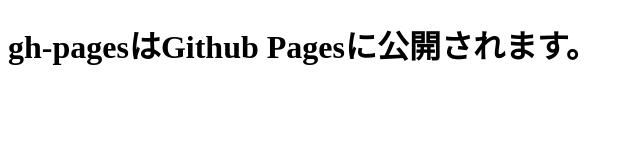
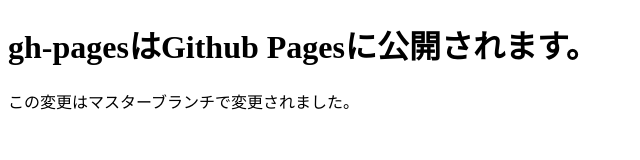
Before and after one commit to iku0317/git-study, a plain HTML site: page index.html in a window 1280 px wide. Shown: the whole page, without its empty margins (0-640 px from the left). Drawn offline with Linux system fonts and the light colour scheme.

Commit message:
masterブランチで追加

```diff
--- a/index.html
+++ b/index.html
@@ -6,5 +6,6 @@
 </head>
 <body>
     <h1>gh-pagesはGithub Pagesに公開されます。</h1>
+    <p>この変更はマスターブランチで変更されました。</p>
 </body>
 </html>
```
